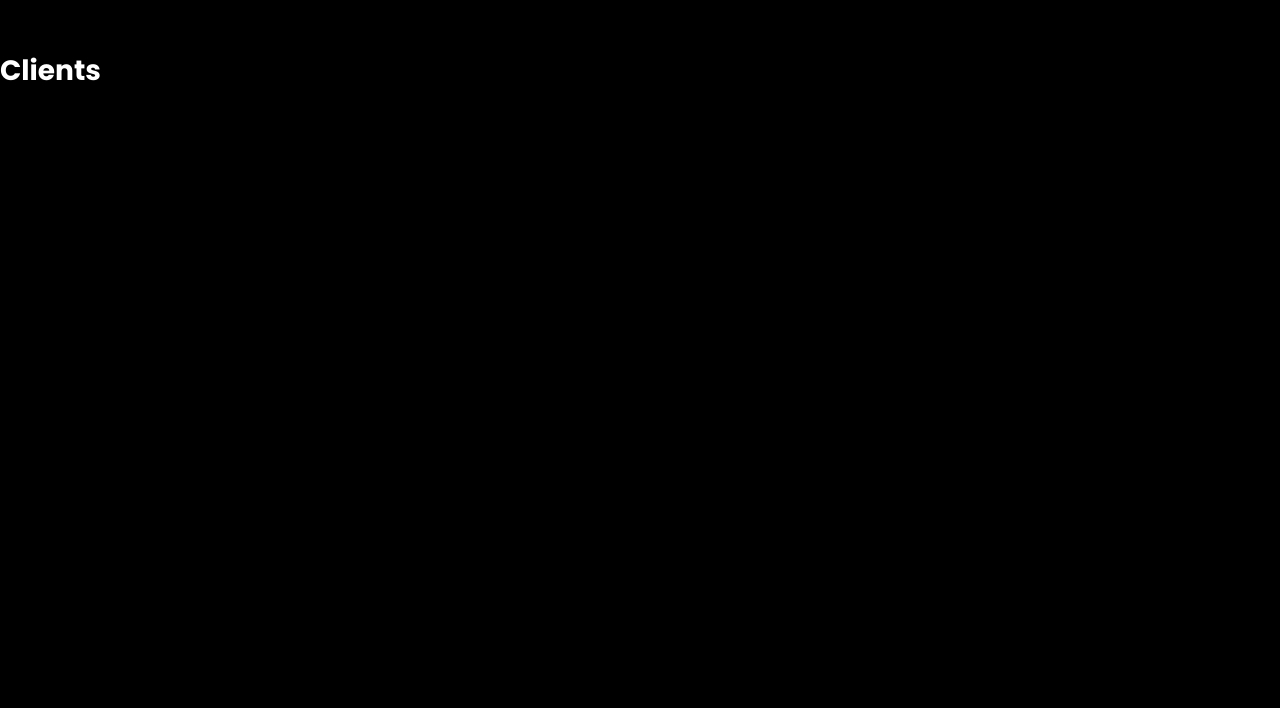
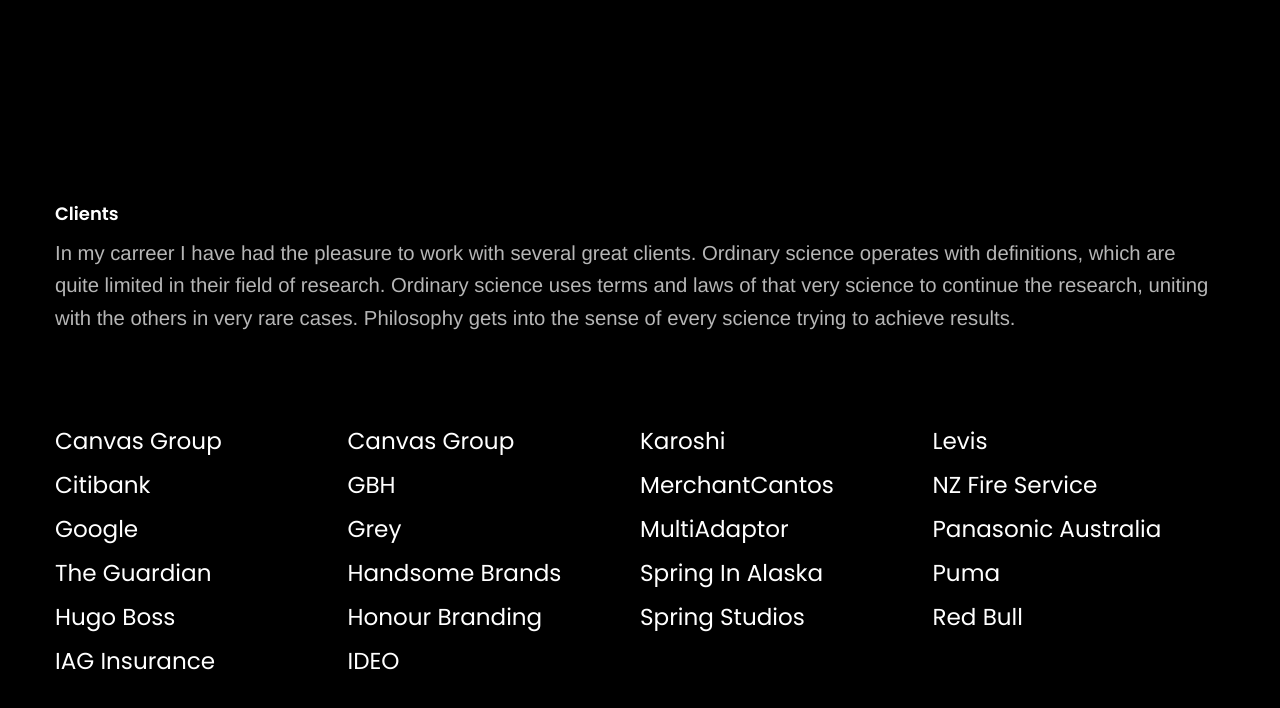
Before and after one commit to ponomarenkoboris/duck_media, a Next.js app: page /clients in a window 1280 px wide. Shown: the top 708 px of the page. Built offline with nearby package versions, Linux system fonts and the light colour scheme.

Commit message:
Создана страница клиентов + изменен Headeer

```diff
--- a/src/components/layout/header/Header.module.scss
+++ b/src/components/layout/header/Header.module.scss
@@ -1,6 +1,6 @@
 .header {
 	height: 50px;
-	margin: 0 40px;
+	width: 100%;
 	display: flex;
 	align-items: center;
 	justify-content: space-between;
@@ -9,6 +9,7 @@
 
 	.logo__wrapper {
 		height: 100%;
+		margin-left: 40px;
 	}
 
 	&__menuButton {
@@ -18,6 +19,7 @@
 	&__navigation {
 		display: flex;
 		align-items: center;
+		margin-right: 40px;
 
 		.navigation__list {
 			list-style: none;
@@ -44,7 +46,6 @@
 			}
 		}
 	}
-
 }
 
 @media (max-width: 800px) {
@@ -52,9 +53,11 @@
 		transform: none;
 		animation: none;
 		position: relative;
-		margin: 15px 15px 0;
+		// margin: 15px 15px 0;
+		background-color: var(--theme-background);
 
 		&__menuButton {
+			margin-right: 40px;
 			display: block;
 			background: inherit;
 			border: none;
--- a/src/components/screens/clients/Clients.module.scss
+++ b/src/components/screens/clients/Clients.module.scss
@@ -0,0 +1,67 @@
+.clients {
+	width: 1170px;
+	margin: 150px auto 70px;
+
+	.clients__info {
+		width: 100%;
+		margin-bottom: 80px;
+
+		.info__title {
+			margin-bottom: 10px;
+			font-weight: 600;
+			font-size: 18px;
+		}
+
+		.info__text {
+			font-size: 1.45em;
+			line-height: 1.6;
+			font-family: "HK Grotesk", "Helvetica Neue", Helvetica, sans-serif;
+			color: var(--theme-dark-grey);
+		}
+	}
+
+	.client__list {
+		display: grid;
+		grid-template-columns: repeat(4, 1fr);
+		list-style: none;
+		width: 100%;
+		justify-content: space-between;
+
+		.list__column {
+			.list__item {
+				margin: 10px 0;
+				.client__name {
+					font-size: 1.65em;
+				}
+			}
+		}
+	}
+}
+
+@media (max-width: 1235px) {
+	.clients {
+		width: 970px;
+	}
+}
+
+@media (max-width: 1028px) {
+	.clients {
+		width: 100%;
+		padding: 30px;
+
+		.client__list {
+			grid-template-columns: repeat(2, 1fr);
+			grid-template-rows: repeat(2, 1fr);
+			row-gap: 20px;
+		}
+	}
+}
+
+@media (max-width: 533px) {
+	.clients {
+		.client__list {
+			grid-template-columns: 1fr;
+			grid-template-rows: repeat(4, 1fr);
+		}
+	}
+}
--- a/src/components/screens/clients/Clients.tsx
+++ b/src/components/screens/clients/Clients.tsx
@@ -4,7 +4,88 @@
 export default function Clients() {
 	return (
 		<Layout>
-			<h1>Clients</h1>
+			<div className={styles.clients}>
+				<div className={styles.clients__info}>
+					<h4 className={styles.info__title}>Clients</h4>
+					<p className={styles.info__text}>In my carreer I have had the pleasure to work with several great clients. Ordinary science operates with definitions, which are quite limited in their field of research. Ordinary science uses terms and laws of that very science to continue the research, uniting with the others in very rare cases. Philosophy gets into the sense of every science trying to achieve results.</p>
+				</div>
+				<ul className={styles.client__list}>
+					<div className={styles.list__column}>
+						<li className={styles.list__item}>
+							<p className={styles.client__name}>Canvas Group</p>
+						</li>
+						<li className={styles.list__item}>
+							<p className={styles.client__name}>Citibank</p>
+						</li>
+						<li className={styles.list__item}>
+							<p className={styles.client__name}>Google</p>
+						</li>
+						<li className={styles.list__item}>
+							<p className={styles.client__name}>The Guardian</p>
+						</li>
+						<li className={styles.list__item}>
+							<p className={styles.client__name}>Hugo Boss</p>
+						</li>
+						<li className={styles.list__item}>
+							<p className={styles.client__name}>IAG Insurance</p>
+						</li>
+					</div>
+					<div className={styles.list__column}>
+						<li className={styles.list__item}>
+							<p className={styles.client__name}>Canvas Group</p>
+						</li>
+						<li className={styles.list__item}>
+							<p className={styles.client__name}>GBH</p>
+						</li>
+						<li className={styles.list__item}>
+							<p className={styles.client__name}>Grey</p>
+						</li>
+						<li className={styles.list__item}>
+							<p className={styles.client__name}>Handsome Brands</p>
+						</li>
+						<li className={styles.list__item}>
+							<p className={styles.client__name}>Honour Branding</p>
+						</li>
+						<li className={styles.list__item}>
+							<p className={styles.client__name}>IDEO</p>
+						</li>
+					</div>
+					<div className={styles.list__column}>
+						<li className={styles.list__item}>
+							<p className={styles.client__name}>Karoshi</p>
+						</li>
+						<li className={styles.list__item}>
+							<p className={styles.client__name}>MerchantCantos</p>
+						</li>
+						<li className={styles.list__item}>
+							<p className={styles.client__name}>MultiAdaptor</p>
+						</li>
+						<li className={styles.list__item}>
+							<p className={styles.client__name}>Spring In Alaska</p>
+						</li>
+						<li className={styles.list__item}>
+							<p className={styles.client__name}>Spring Studios</p>
+						</li>
+					</div>
+					<div className={styles.list__column}>
+						<li className={styles.list__item}>
+							<p className={styles.client__name}>Levis</p>
+						</li>
+						<li className={styles.list__item}>
+							<p className={styles.client__name}>NZ Fire Service</p>
+						</li>
+						<li className={styles.list__item}>
+							<p className={styles.client__name}>Panasonic Australia</p>
+						</li>
+						<li className={styles.list__item}>
+							<p className={styles.client__name}>Puma</p>
+						</li>
+						<li className={styles.list__item}>
+							<p className={styles.client__name}>Red Bull</p>
+						</li>
+					</div>
+				</ul>
+			</div>
 		</Layout>
 	)
 }
--- a/src/components/screens/contacts/Contacts.module.scss
+++ b/src/components/screens/contacts/Contacts.module.scss
@@ -24,7 +24,7 @@
 			font-family: "HK Grotesk", "Helvetica Neue", Helvetica, sans-serif;
 			font-size: 1.45em;
 			line-height: 1.6;
-			color: #B6B6B6;
+			color: var(--theme-dark-grey);
 		}
 	}
 
--- a/src/styles/globals.scss
+++ b/src/styles/globals.scss
@@ -6,6 +6,7 @@
 
 :root {
 	--theme-text-color: #ffffff;
+	--theme-dark-grey: #B6B6B6;
 	--theme-background: #000000;
 	--theme-gradient-background: linear-gradient(90deg, rgba(0,0,0,1) 35%, rgba(0,0,0,0.6) 100%);
 }
```
